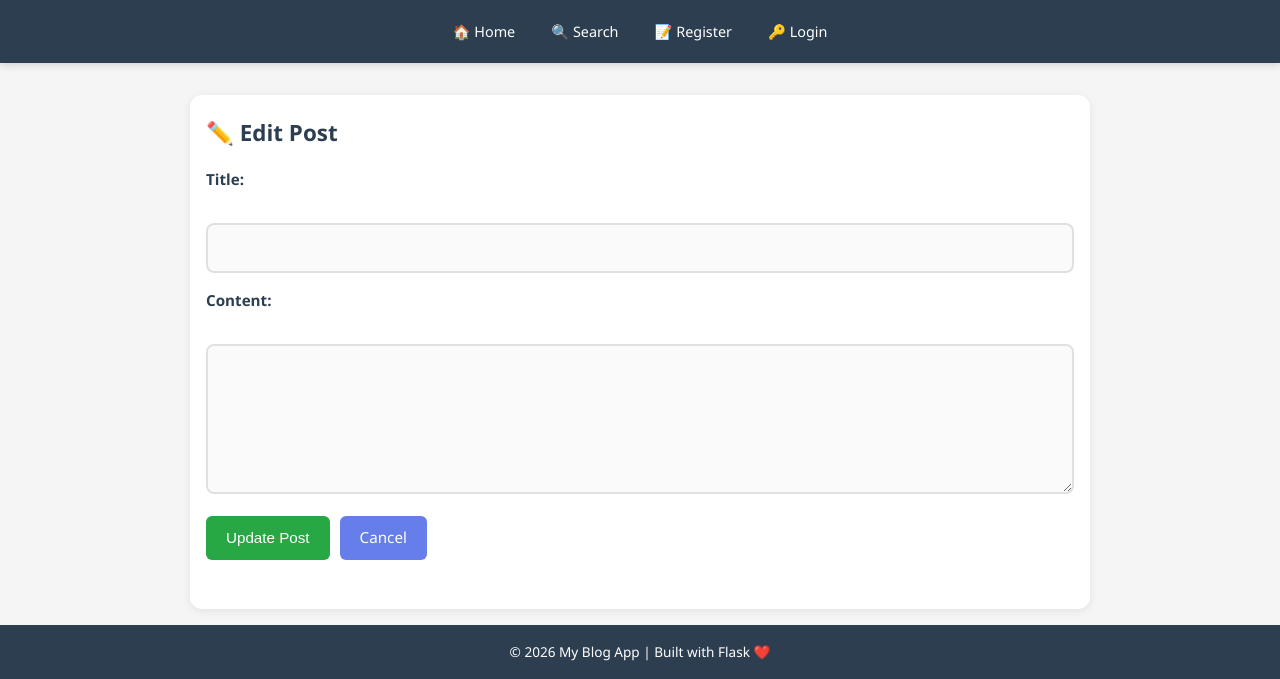
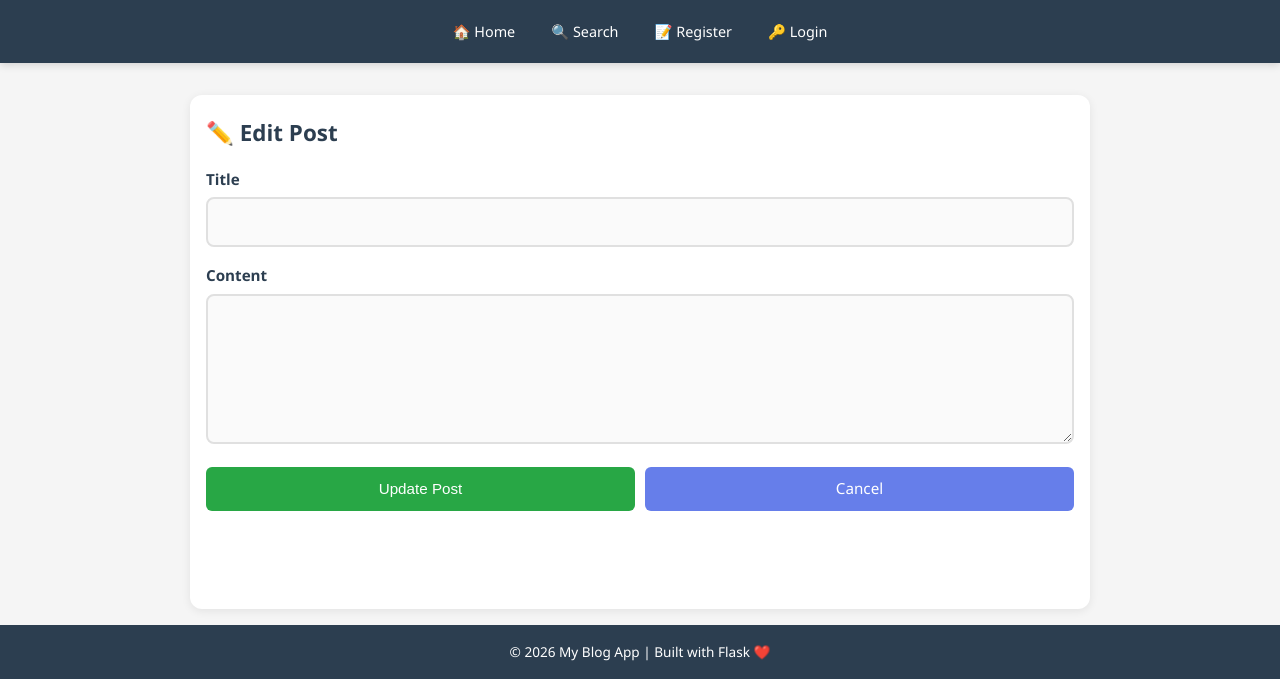
Before and after one commit to guyodika6891-lgtm/blog_app, a Flask app: template templates/edit_post.html in a window 1280 px wide. Shown: the part 121-800 px from the top of the page. Run offline with Flask 3, Linux system fonts and the light colour scheme; the template is opened without the code that fills it, so the values that code supplies are empty.

Commit message:
Refactor edit post form layout and styling

```diff
--- a/templates/edit_post.html
+++ b/templates/edit_post.html
@@ -6,19 +6,19 @@
     <h2>✏️ Edit Post</h2>
 
     <form method="POST">
-        <div style="margin-bottom: 15px;">
-            <label for="title">Title:</label><br>
+        <div class="form-group">
+            <label for="title">Title</label>
             <input type="text" id="title" name="title" value="{{ post.title }}" required>
         </div>
 
-        <div style="margin-bottom: 15px;">
-            <label for="content">Content:</label><br>
+        <div class="form-group">
+            <label for="content">Content</label>
             <textarea id="content" name="content" required>{{ post.content }}</textarea>
         </div>
 
-        <div style="display: flex; gap: 10px;">
-            <button type="submit" class="btn btn-success">Update Post</button>
-            <a href="{{ url_for('post_detail', post_id=post.id) }}" class="btn btn-primary">Cancel</a>
+        <div style="display: flex; gap: 10px; flex-wrap: wrap;">
+            <button type="submit" class="btn btn-success" style="flex: 1;">Update Post</button>
+            <a href="{{ url_for('post_detail', post_id=post.id) }}" class="btn btn-primary" style="flex: 1;">Cancel</a>
         </div>
     </form>
 {% endblock %}
```
